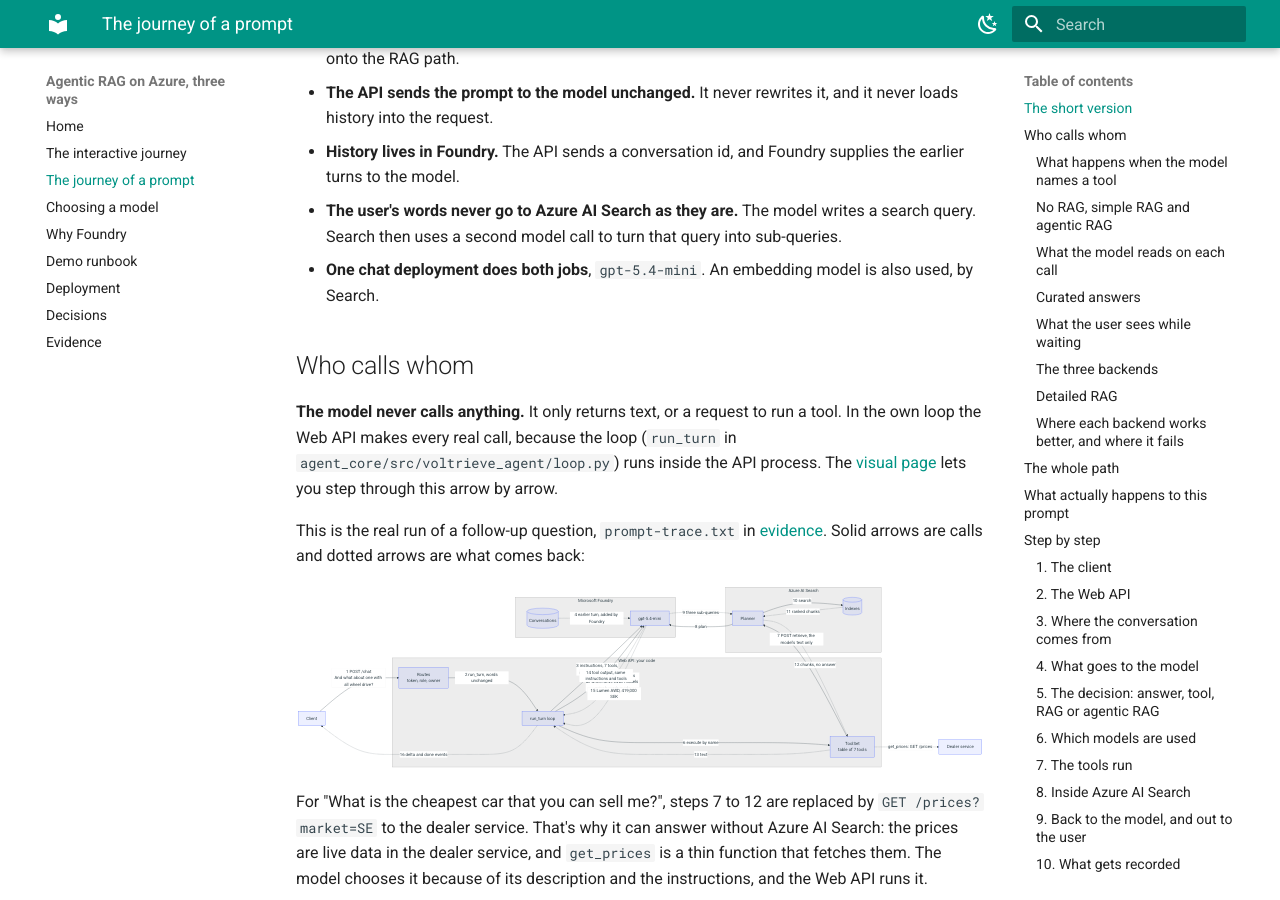
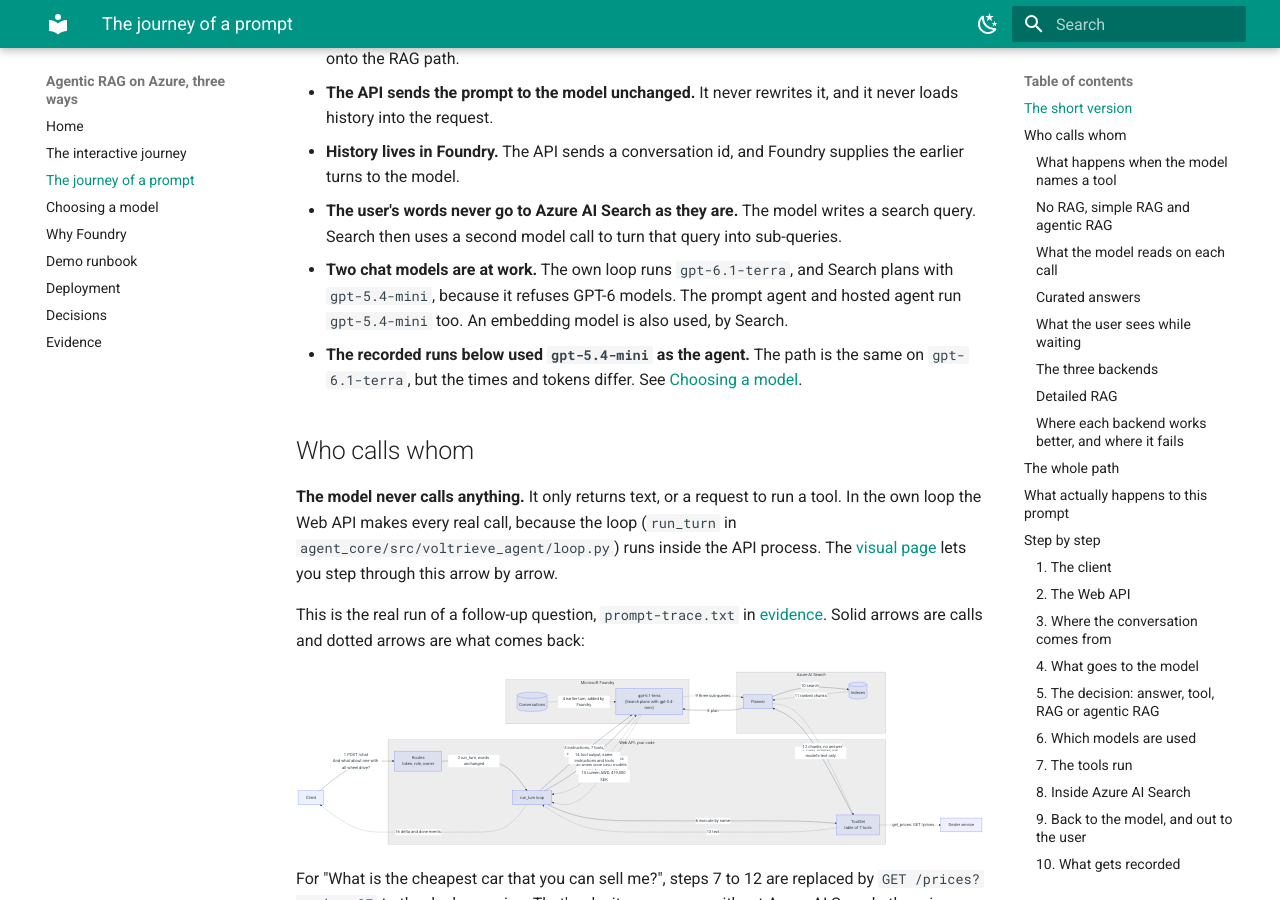
Before and after one commit to mklab-se/agentic-rag, an MkDocs documentation site: the page built from docs/prompt-journey.md, in a window 1280 px wide and 900 px high, scrolled down 495 px. Built offline with MkDocs 1.6.1 and Material for MkDocs 9.7.7, drawn with Linux system fonts in a browser that asks for light colours; some of the changed text lies outside the part shown.

Commit message:
Show which model each part of the system really runs
Co-Authored-By: Claude Opus 5.5 <noreply@anthropic.com>

````diff
--- a/docs/prompt-journey.md
+++ b/docs/prompt-journey.md
@@ -13,7 +13,8 @@ Numbers come from live runs on 2026-11-04 (`scripts/prompt_journey.py`, `docs/ev
 - **The API sends the prompt to the model unchanged.** It never rewrites it, and it never loads history into the request.
 - **History lives in Foundry.** The API sends a conversation id, and Foundry supplies the earlier turns to the model.
 - **The user's words never go to Azure AI Search as they are.** The model writes a search query. Search then uses a second model call to turn that query into sub-queries.
-- **One chat deployment does both jobs**, `gpt-5.4-mini`. An embedding model is also used, by Search.
+- **Two chat models are at work.** The own loop runs `gpt-6.1-terra`, and Search plans with `gpt-5.4-mini`, because it refuses GPT-6 models. The prompt agent and hosted agent run `gpt-5.4-mini` too. An embedding model is also used, by Search.
+- **The recorded runs below used `gpt-5.4-mini` as the agent.** The path is the same on `gpt-6.1-terra`, but the times and tokens differ. See [Choosing a model](model-comparison.md).
 
 ## Who calls whom
 
@@ -31,7 +32,7 @@ flowchart LR
     end
     subgraph F["Microsoft Foundry"]
         V[("Conversations")]
-        M["gpt-5.4-mini"]
+        M["gpt-6.1-terra<br/>(Search plans with gpt-5.4-mini)"]
     end
     subgraph S["Azure AI Search"]
         P["Planner"]
@@ -147,7 +148,7 @@ The interactive page has a Detailed RAG tab. This is the same path as a diagram,
 
 ```mermaid
 flowchart TD
-    M["gpt-5.4-mini<br/>writes one query per base"] --> T["ToolSet: search_voltrieve_docs<br/>and search_spare_parts, together"]
+    M["gpt-6.1-terra<br/>writes one query per base"] --> T["ToolSet: search_voltrieve_docs<br/>and search_spare_parts, together"]
     T -->|"POST /knowledgebases/voltrieve-kb/retrieve<br/>one message: the model's query"| KB["Knowledge base voltrieve-kb<br/>planning model, retrieval instructions"]
     KB -->|"946 tokens in, about 0.8 s"| P["Query planning on gpt-5.4-mini"]
     P -->|"3 sub-queries"| KB
@@ -194,7 +195,7 @@ flowchart TD
     O -->|Yes| M
     N --> M["Model call to Foundry, Responses API<br/>instructions + tool definitions<br/>+ conversation id + the prompt, unchanged"]
     H[("Foundry Conversations<br/>earlier turns")] -. "Foundry loads history" .-> M
-    M --> D{"gpt-5.4-mini reasons<br/>and chooses"}
+    M --> D{"gpt-6.1-terra reasons<br/>and chooses"}
     D -->|"Text only"| T["Stream the answer to the client"]
     D -->|"Dealer tool"| P["get_prices or check_stock<br/>on the dealer service"]
     D -->|"Knowledge base tool"| S["Search tool with a query<br/>written by the model"]
@@ -253,7 +254,7 @@ sequenceDiagram
     participant Client as Web app or CLI
     participant API as Web API
     participant Conv as Foundry Conversations
-    participant LLM as gpt-5.4-mini (agent)
+    participant LLM as gpt-6.1-terra (agent)
     participant Dealer as Dealer service
     participant KB as AI Search knowledge base
     participant Plan as gpt-5.4-mini (planner)
@@ -335,7 +336,7 @@ Every iteration is one Responses API call (`agent_core/src/voltrieve_agent/model
 
 ```python
 client.responses.create(
-    model="gpt-5.4-mini",
+    model="gpt-6.1-terra",
     instructions=AGENT_INSTRUCTIONS,   # about 2300 characters
     conversation="conv_...",           # Foundry adds the history
     input="What is the cheapest car that you can sell me?",   # unchanged
@@ -376,12 +377,12 @@ There is no router model and no classification step. One extra call on every tur
 
 | Model | Called by | Job | Sees |
 | --- | --- | --- | --- |
-| `gpt-5.4-mini` as the agent | The Web API | Decide, write search queries, write the answer | Instructions, tools, full conversation |
+| `gpt-6.1-terra` as the agent, on the own loop | The Web API | Decide, write search queries, write the answer | Instructions, tools, full conversation |
 | `gpt-5.4-mini` as the query planner | Azure AI Search, with its own identity | Turn one query into sub-queries | The knowledge base's retrieval instructions and the query we send |
 | `text-embedding-3-large` | Azure AI Search | Turn sub-queries into vectors. It also embedded the documents at indexing time | Sub-query text |
 | Semantic ranker | Azure AI Search | Rerank results | Sub-queries and chunks |
 
-The two `gpt-5.4-mini` roles use the same deployment and share its limit of 150k tokens a minute. No model is reserved for decisions.
+Each deployment has a limit of 150k tokens a minute, so on the own loop the agent and the planner no longer share one. On the prompt agent and hosted agent they do, because both run `gpt-5.4-mini`. No model is reserved for decisions.
 
 ### 7. The tools run
 
````
Also changed, not shown: docs/assets/prompt-journey.html (+14 -13 lines), docs/decisions.md (+1 -1 lines), 1 other file.
